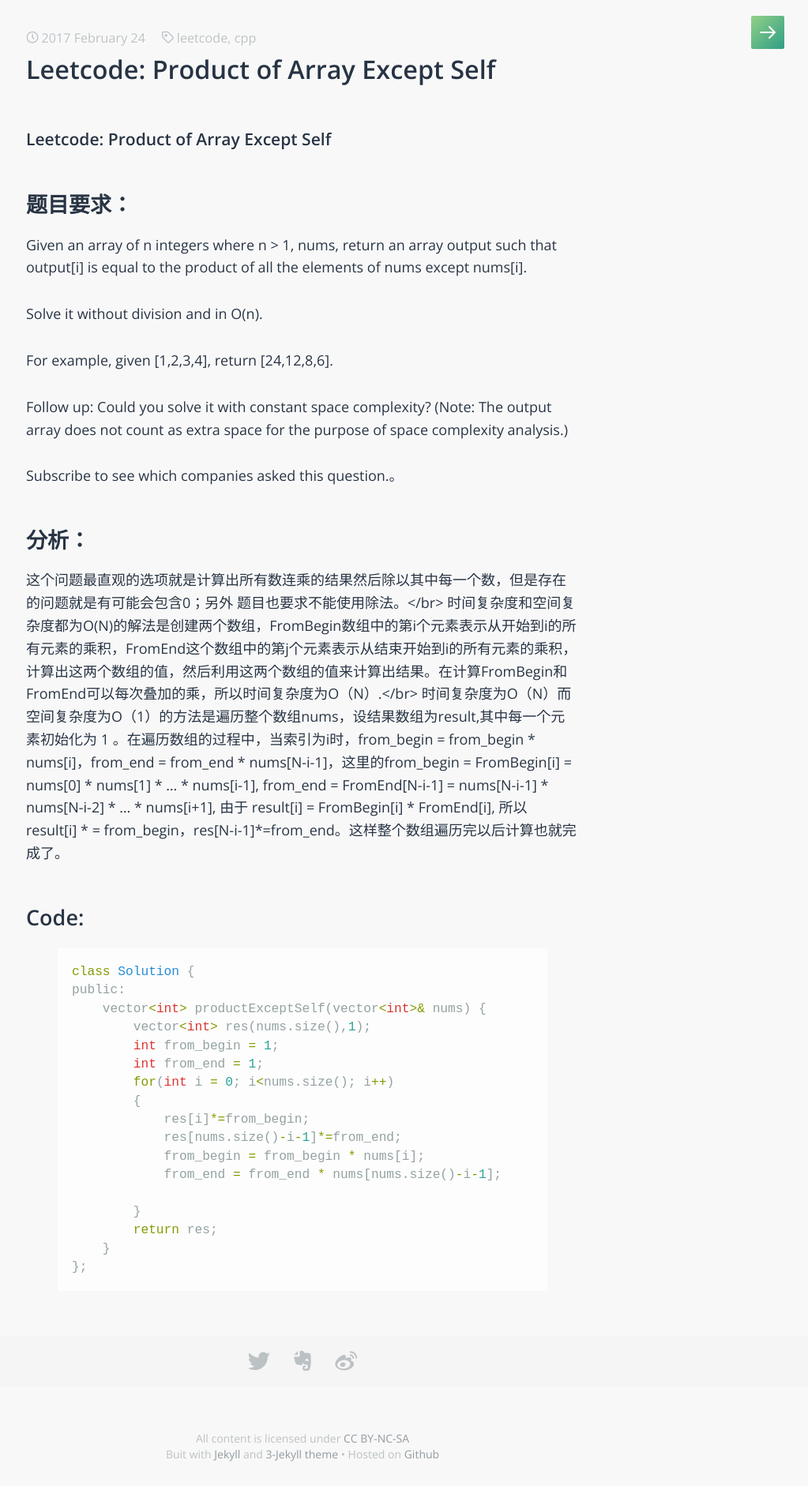
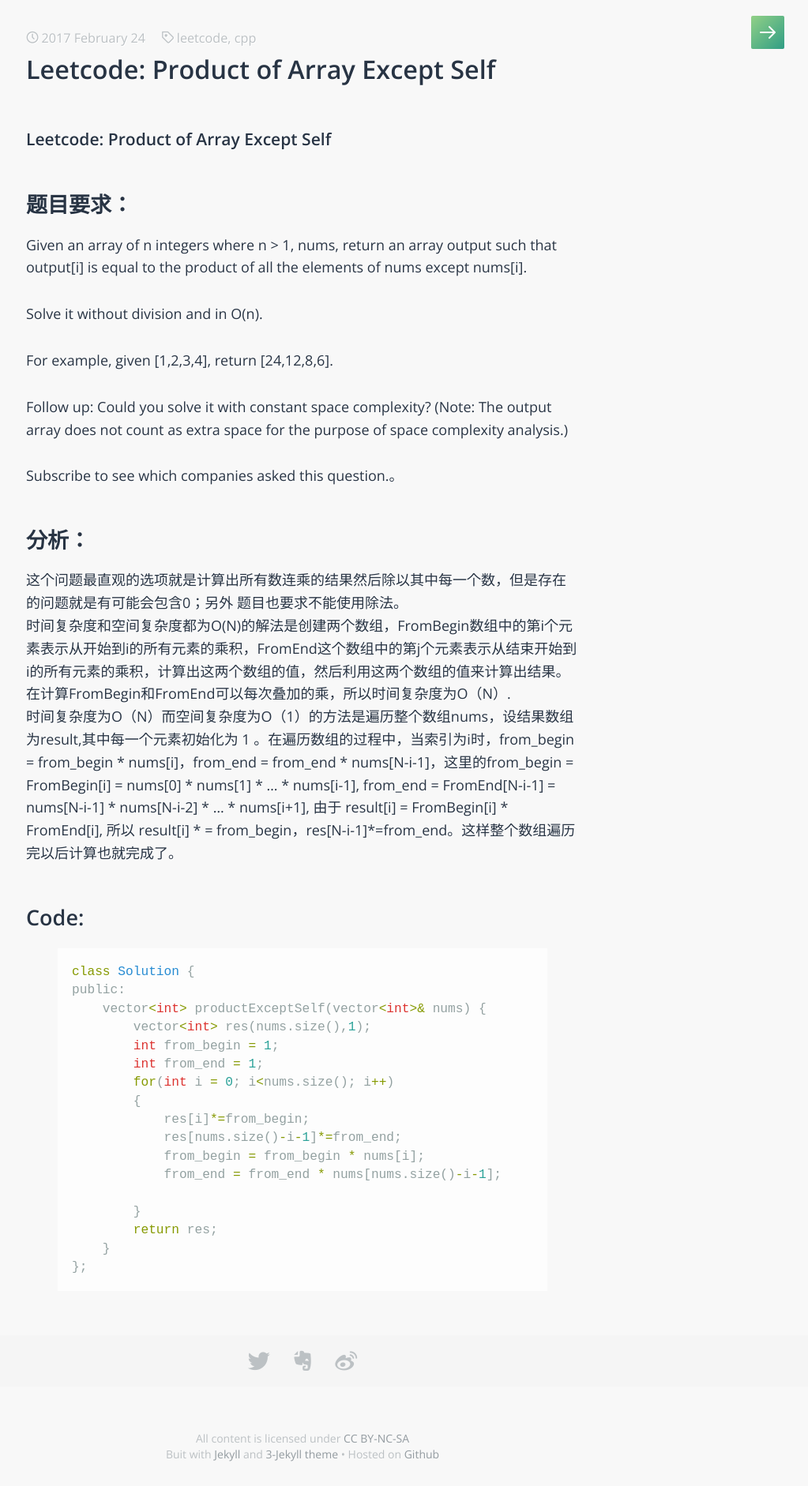
Before and after one commit to Weishenghua/Weishenghua.github.io, a Jekyll site: the page built from _posts/2017-02-24-Product-of-Array-Except-Self.markdown, in a window 1280 px wide. Shown: the whole page at 79% size, without its empty margins (257-1280 px from the left). Built offline with Jekyll 4.4.1, drawn with Linux system fonts in a browser that asks for light colours; some web fonts are replaced.

```diff
--- a/_posts/2017-02-24-Product-of-Array-Except-Self.markdown
+++ b/_posts/2017-02-24-Product-of-Array-Except-Self.markdown
@@ -20,8 +20,8 @@ Could you solve it with constant space complexity? (Note: The output array does
 Subscribe to see which companies asked this question.。
 ## 分析：
 这个问题最直观的选项就是计算出所有数连乘的结果然后除以其中每一个数，但是存在的问题就是有可能会包含0；另外
-题目也要求不能使用除法。</br>
-时间复杂度和空间复杂度都为O(N)的解法是创建两个数组，FromBegin数组中的第i个元素表示从开始到i的所有元素的乘积，FromEnd这个数组中的第j个元素表示从结束开始到i的所有元素的乘积，计算出这两个数组的值，然后利用这两个数组的值来计算出结果。在计算FromBegin和FromEnd可以每次叠加的乘，所以时间复杂度为O（N）.</br>
+题目也要求不能使用除法。<br>
+时间复杂度和空间复杂度都为O(N)的解法是创建两个数组，FromBegin数组中的第i个元素表示从开始到i的所有元素的乘积，FromEnd这个数组中的第j个元素表示从结束开始到i的所有元素的乘积，计算出这两个数组的值，然后利用这两个数组的值来计算出结果。在计算FromBegin和FromEnd可以每次叠加的乘，所以时间复杂度为O（N）.<br>
 时间复杂度为O（N）而空间复杂度为O（1）的方法是遍历整个数组nums，设结果数组为result,其中每一个元素初始化为 1 。在遍历数组的过程中，当索引为i时，from_begin = from_begin * nums[i]，from_end = from_end * nums[N-i-1]，这里的from_begin = FromBegin[i] = nums[0] * nums[1] * ... * nums[i-1], from_end = FromEnd[N-i-1] = nums[N-i-1] * nums[N-i-2] * ... * nums[i+1], 由于 result[i] = FromBegin[i] * FromEnd[i], 所以 result[i] * = from_begin，res[N-i-1]*=from_end。这样整个数组遍历完以后计算也就完成了。
 ## Code:
 {% highlight c++ lineno %}
```
